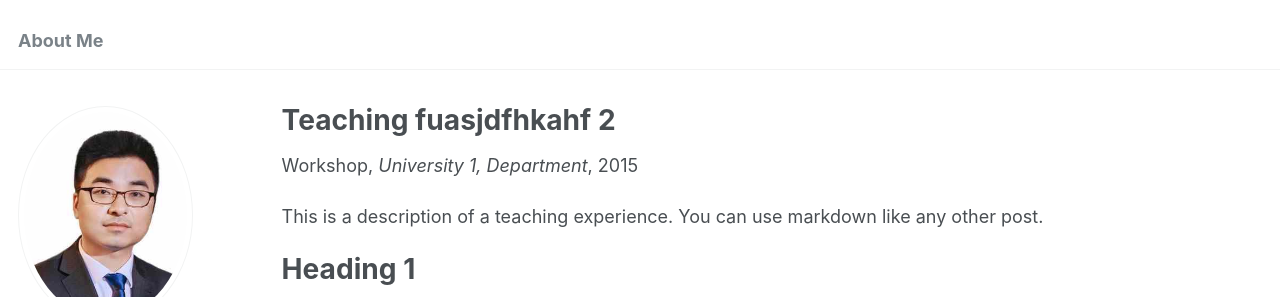
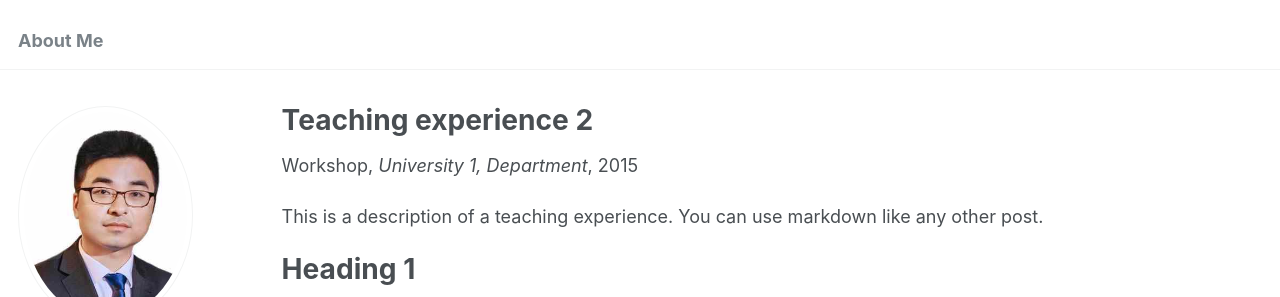
Before and after one commit to zhouyou-gu/zhouyou-gu.github.io, a Jekyll site: the page built from _teaching/2015-spring-teaching-2.md, in a window 1280 px wide and 1078 px high. Shown: the top 297 px of the window. Built offline with Jekyll 4.4.1, drawn with Linux system fonts in a browser that asks for light colours; some web fonts are replaced.

Commit message:
update talk and teaching experience --- IGNORE ---

```diff
--- a/_teaching/2015-spring-teaching-2.md
+++ b/_teaching/2015-spring-teaching-2.md
@@ -1,8 +1,8 @@
 ---
-title: "Teaching fuasjdfhkahf 2"
+title: "Teaching experience 2"
 collection: teaching
 type: "Workshop"
-permalink: /teaching/2015-spring-teaching-1
+permalink: /teaching/2015-spring-teaching-2
 venue: "University 1, Department"
 date: 2015-01-01
 location: "City, Country"
```
Also changed, not shown: _talks/2012-03-01-talk-1.md (+1 -1 lines).
